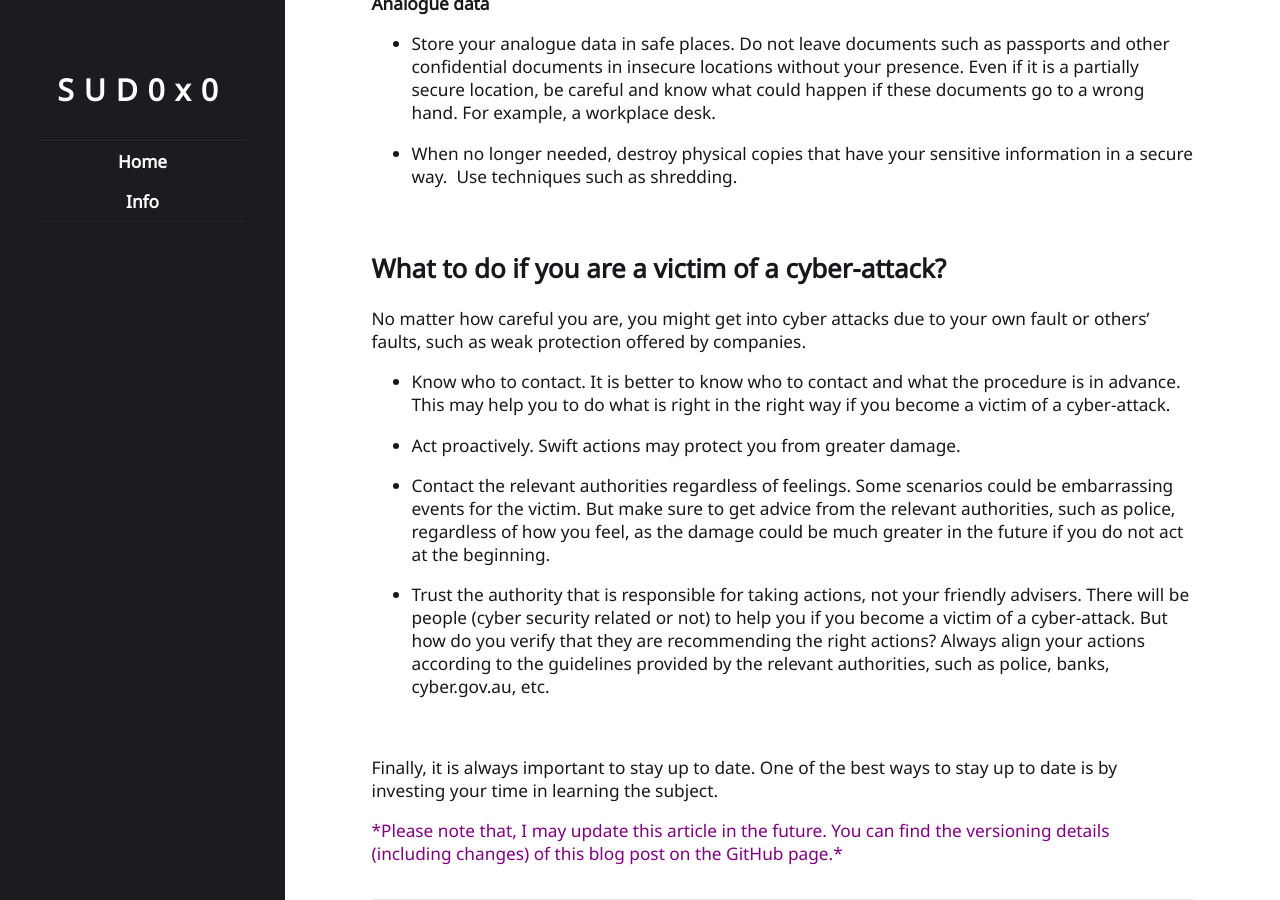
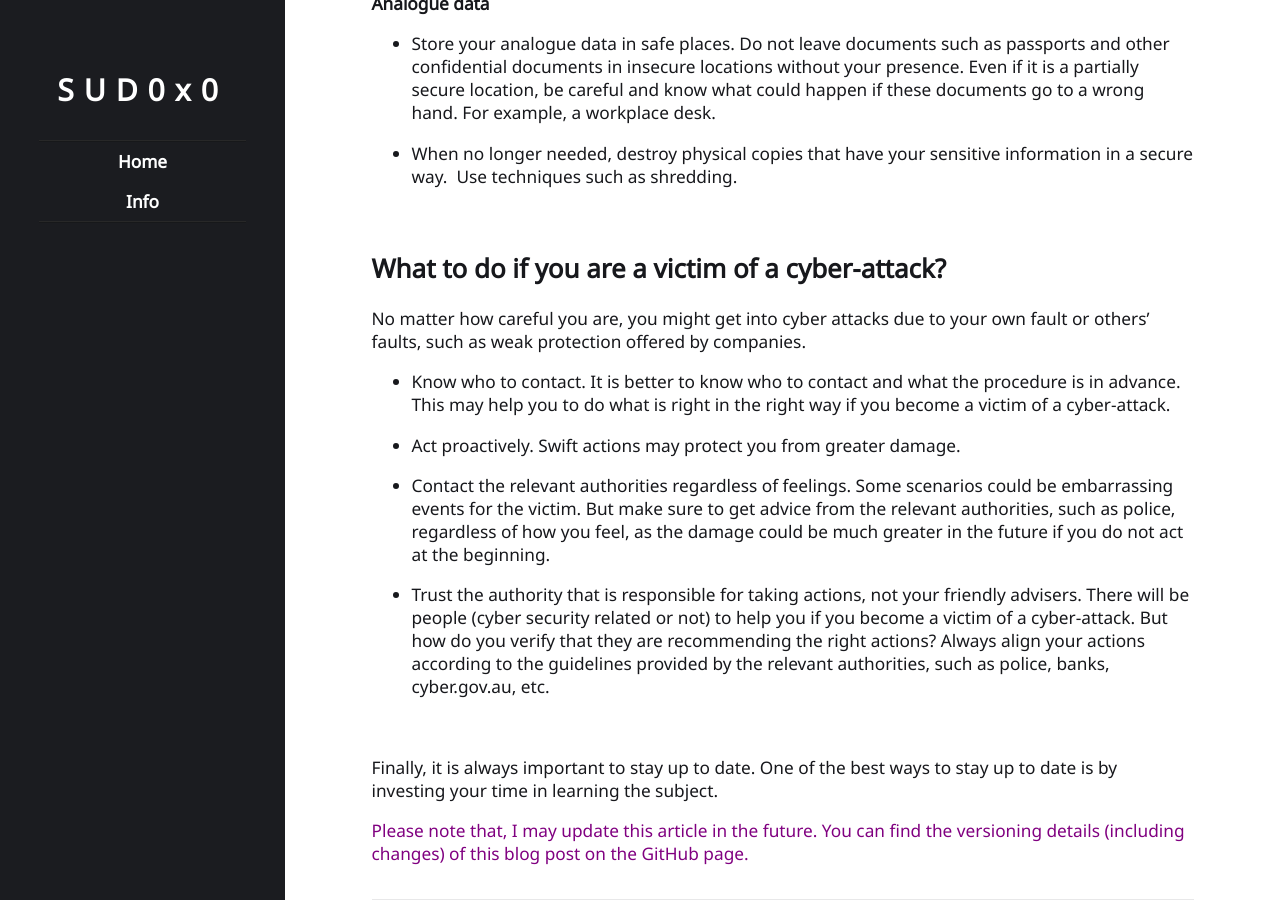
Before and after one commit to sud0x0/SUD0x0, a Jekyll site: the page built from _posts/2022-10-02-How-to-protect-yourself-from-cyber-criminals.md, in a window 1280 px wide and 900 px high, scrolled down 9625 px. Built offline with Jekyll 4.4.1, drawn with Linux system fonts in a browser that asks for light colours.

Commit message:
New Article - 2nd one - 6

```diff
--- a/_posts/2022-10-02-How-to-protect-yourself-from-cyber-criminals.md
+++ b/_posts/2022-10-02-How-to-protect-yourself-from-cyber-criminals.md
@@ -365,4 +365,4 @@ There will be people (cyber security related or not) to help you if you become a
 
 Finally, it is always important to stay up to date. One of the best ways to stay up to date is by investing your time in learning the subject.
 
-<font color="purple">*Please note that, I may update this article in the future. You can find the versioning details (including changes) of this blog post on the GitHub page.*</font>
+<font color="purple">Please note that, I may update this article in the future. You can find the versioning details (including changes) of this blog post on the GitHub page.</font>
```
